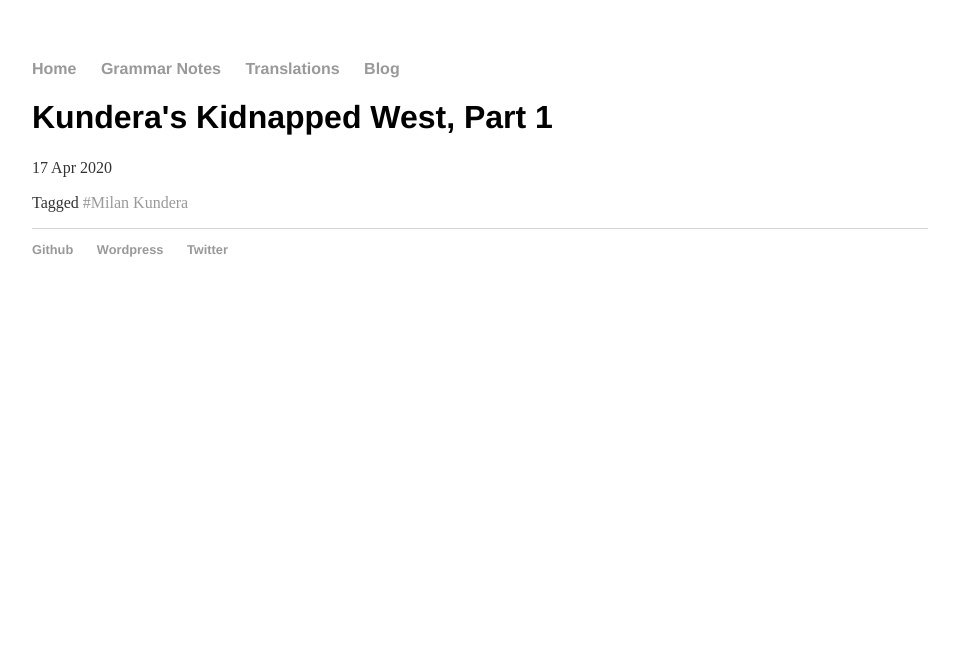
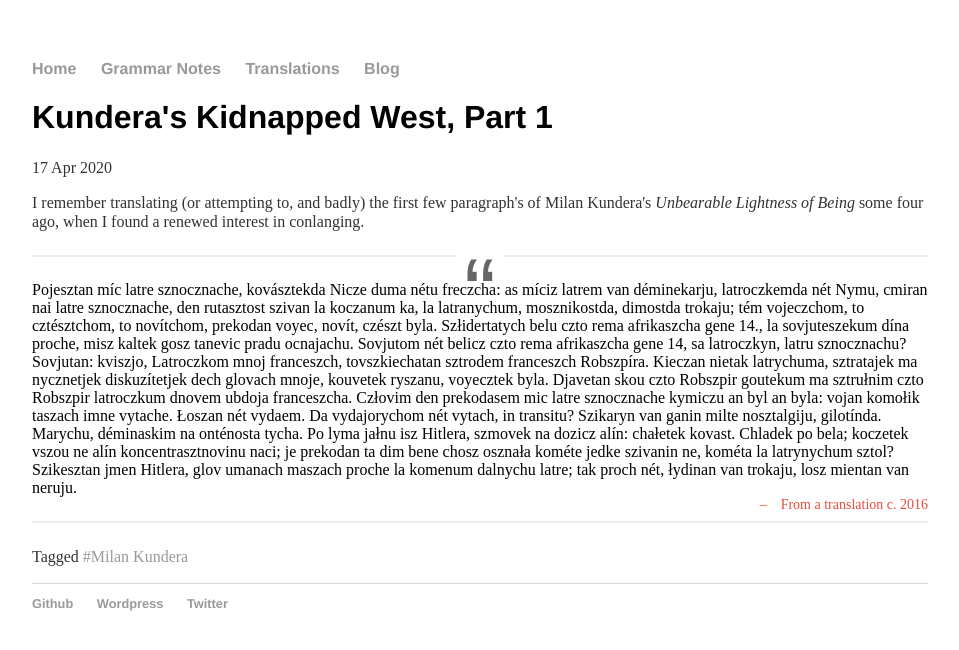
Before and after one commit to roelchristian/roelchristian.github.io, a Jekyll site: the page built from _posts/2020-04-17-kundera-occident-part-1.html, in a window 1280 px wide. Shown: the top 650 px of the page, without its empty margins (160-1119 px from the left). Built offline with Jekyll 4.4.1, drawn with Linux system fonts in a browser that asks for light colours.

Commit message:
Update blockquote style

```diff
--- a/_posts/2020-04-17-kundera-occident-part-1.html
+++ b/_posts/2020-04-17-kundera-occident-part-1.html
@@ -4,3 +4,36 @@ title: "Kundera's Kidnapped West, Part 1"
 date: 2020-04-17
 tags: ["Milan Kundera"]
 ---
+
+<p>I remember translating (or attempting to, and badly) the first few paragraph's of Milan Kundera's <i>Unbearable Lightness of Being</i> some four ago, when I found a renewed interest in conlanging.
+</p>
+<blockquote cite="From a translation c. 2016">
+  Pojesztan míc latre sznocznache, kovásztekda Nicze duma nétu
+  freczcha: as míciz latrem van déminekarju, latroczkemda nét
+  Nymu, cmiran nai latre sznocznache, den rutasztost szivan la
+  koczanum ka, la latranychum, mosznikostda, dimostda trokaju; tém
+  vojeczchom, to cztésztchom, to novítchom, prekodan voyec, novít,
+  czészt byla. Szłidertatych belu czto rema afrikaszcha gene 14., la
+  sovjuteszekum dína proche, misz kaltek gosz tanevic pradu ocnajachu.
+  Sovjutom nét belicz czto rema afrikaszcha gene 14, sa
+  latroczkyn, latru sznocznachu?
+  Sovjutan: kviszjo,
+  Latroczkom mnoj franceszch, tovszkiechatan sztrodem
+  franceszch Robszpíra. Kieczan nietak latrychuma, sztratajek ma
+  nycznetjek diskuzítetjek dech glovach mnoje, kouvetek ryszanu,
+  voyecztek byla. Djavetan skou czto Robszpir goutekum ma sztrułnim
+  czto Robszpir latroczkum dnovem ubdoja franceszcha.
+  Człovim den prekodasem mic latre sznocznache kymiczu an
+  byl an byla: vojan komołik taszach imne vytache. Łoszan nét vydaem.
+  Da vydajorychom nét vytach, in transitu? Szikaryn van ganin milte
+  nosztalgiju, gilotínda.
+  Marychu, déminaskim na onténosta tycha. Po lyma jałnu isz
+  Hitlera, szmovek na dozicz alín: chałetek kovast. Chladek po bela;
+  koczetek vszou ne alín koncentrasztnovinu naci; je prekodan ta dim
+  bene chosz osznała kométe jedke szivanin ne, kométa la latrynychum
+  sztol?
+
+Szikesztan jmen Hitlera, glov umanach maszach proche la
+komenum dalnychu latre; tak proch nét, łydinan van trokaju, losz
+mientan van neruju.
+</blockquote>
--- a/css/main.css
+++ b/css/main.css
@@ -41,3 +41,34 @@ ul.posts {
 ul.posts li {
     list-style: none;
 }
+
+
+blockquote {
+  display: block;
+  border-width: 2px 0;
+  border-style: solid;
+  border-color: #eee;
+  padding: 1.5em 0 0.5em;
+  margin: 1.5em 0;
+  position: relative;
+}
+blockquote:before {
+  content: '\201C';
+  position: absolute;
+  top: 0em;
+  left: 50%;
+  transform: translate(-50%, -50%);
+  background: #fff;
+  width: 3rem;
+  height: 2rem;
+  font: 6em/1.08em 'PT Sans', sans-serif;
+  color: #666;
+  text-align: center;
+}
+blockquote:after {
+  content: "\2013 \2003" attr(cite);
+  display: block;
+  text-align: right;
+  font-size: 0.875em;
+  color: #e74c3c;
+}
```
